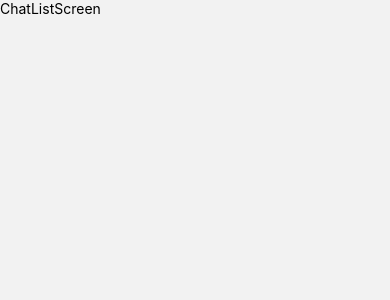
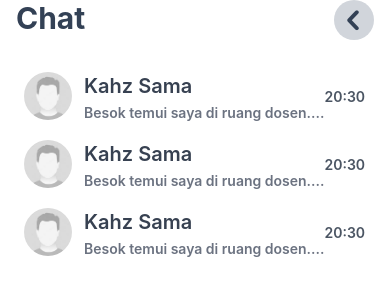
Before and after one commit to JewelSama/SamaNet, a React Native app: screen /ChatList in a window 390 px wide. Shown: the top 300 px of the page. Built offline with nearby package versions, Linux system fonts and the light colour scheme.

Commit message:
chatlist scr

```diff
--- a/screens/ChatListScreen.jsx
+++ b/screens/ChatListScreen.jsx
@@ -1,12 +1,27 @@
+import {SafeAreaView, View, Text, TouchableOpacity, ScrollView } from 'react-native'
+import { Entypo } from "@expo/vector-icons"
+import Chat from '../components/Chat'
 
-import { View, Text } from 'react-native'
-import React from 'react'
+const ChatListScreen = ({ navigation }) => {
+  return (
+    <SafeAreaView className="h-full bg-white">
+        <View className="px-4">
+            <View className="flex flex-row">
+                <Text className="flex-1 text-3xl font-bold text-slate-700">Chat</Text>
+                <TouchableOpacity className="h-10 w-10 rounded-full bg-gray-300 items-center justify-center" onPress={() => navigation.goBack()}>
+                    <Entypo name='chevron-left' size={34} color="rgb(51, 65, 85)" />
+                </TouchableOpacity>
+            </View>
+          <>
+            <ScrollView className="mt-6" showsVerticalScrollIndicator={false} contentContainerStyle={{paddingBottom: 20}}>
+              <Chat />
+              <Chat />
+              <Chat />
+            </ScrollView>
+          </>
 
-const ChatListScreen = () => {
-  return (
-    <View>
-      <Text>ChatListScreen</Text>
-    </View>
+          </View>
+     </SafeAreaView>
   )
 }
 
```
